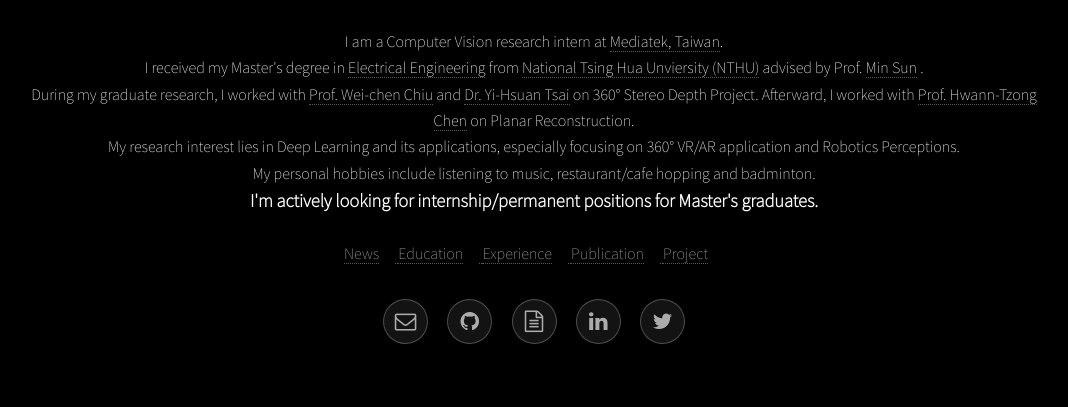
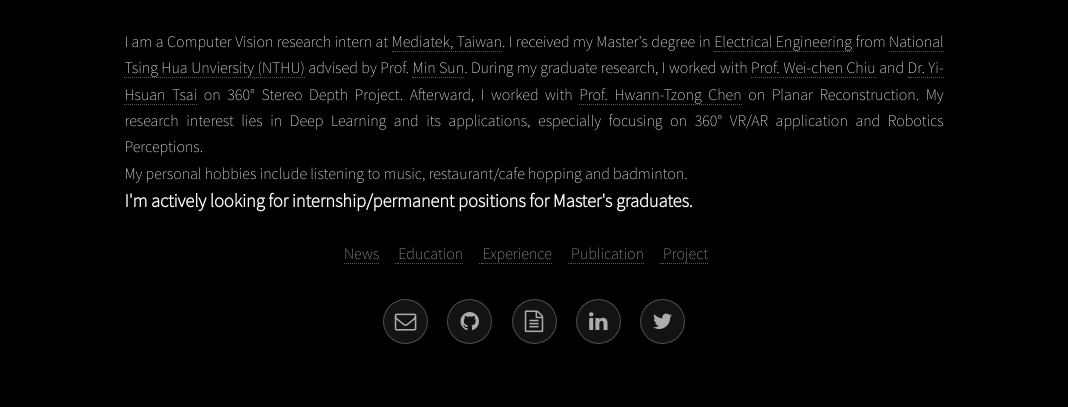
Before and after one commit to albert100121/albert100121.github.io, a plain HTML site: page index.html in a window 1280 px wide. Shown: the part 377-784 px from the top of the page, without its empty margins (106-1174 px from the left). Drawn offline with Linux system fonts and the light colour scheme.

Commit message:
update about me alignment and margin

```diff
--- a/index.html
+++ b/index.html
@@ -31,14 +31,13 @@
 					<header id="header">
 						<span class="avatar"><img src="images/albertwang.jpg" alt="" /></span>
 						<h1><strong>Ning-Hsu (Albert) Wang</strong></h1>
-						<p><strong> I am a Computer Vision research intern at <a href="https://www.mediatek.tw/">Mediatek, Taiwan</a>.<br>
+						<p style="text-align:justify;margin-left: 10%;margin-right: 10%;"><strong> I am a Computer Vision research intern at <a href="https://www.mediatek.tw/">Mediatek, Taiwan</a>.
 							I received my Master's degree in
 							<a href="http://web.ee.nthu.edu.tw/bin/home.php?Lang=en">Electrical Engineering</a>
 							from
 							<a href="http://nthu-en.web.nthu.edu.tw/bin/home.php">National Tsing Hua Unviersity (NTHU)</a>
 							advised by Prof.
-							<a href="http://aliensunmin.github.io/">Min Sun</a>
-							.<br>
+							<a href="http://aliensunmin.github.io/">Min Sun</a>.
 							During my graduate research, I worked with
 							<a href="https://walonchiu.github.io/">Prof. Wei-chen Chiu</a>
 							and
@@ -46,9 +45,8 @@
 							on 360<span>°</span> Stereo Depth Project.
 							Afterward, I worked with
 							<a href="https://htchen.github.io/">Prof. Hwann-Tzong Chen</a>
-							on Planar Reconstruction.<br>
+							on Planar Reconstruction.
 							My research interest lies in Deep Learning and its applications, especially focusing on 360<span>°</span> VR/AR application and Robotics Perceptions.<br>
-
 							<!-- I'm recently working on 360<span>°</span> Stereo Depth Estimation and 360<span>°</span> Monocular Planar Reconstruction. -->
 							My personal hobbies include listening to music, restaurant/cafe hopping and badminton.<br>
 							<span style="font-weight: bold; font-size: 1.15em">I'm actively looking for internship/permanent positions for Master's graduates.</span>
```
